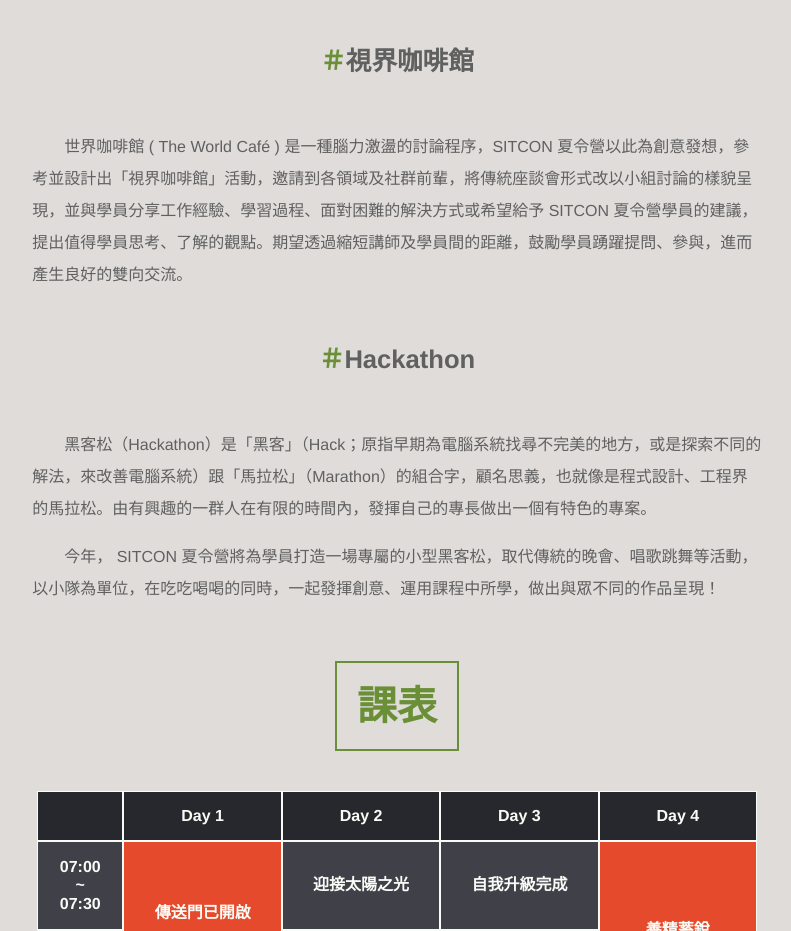
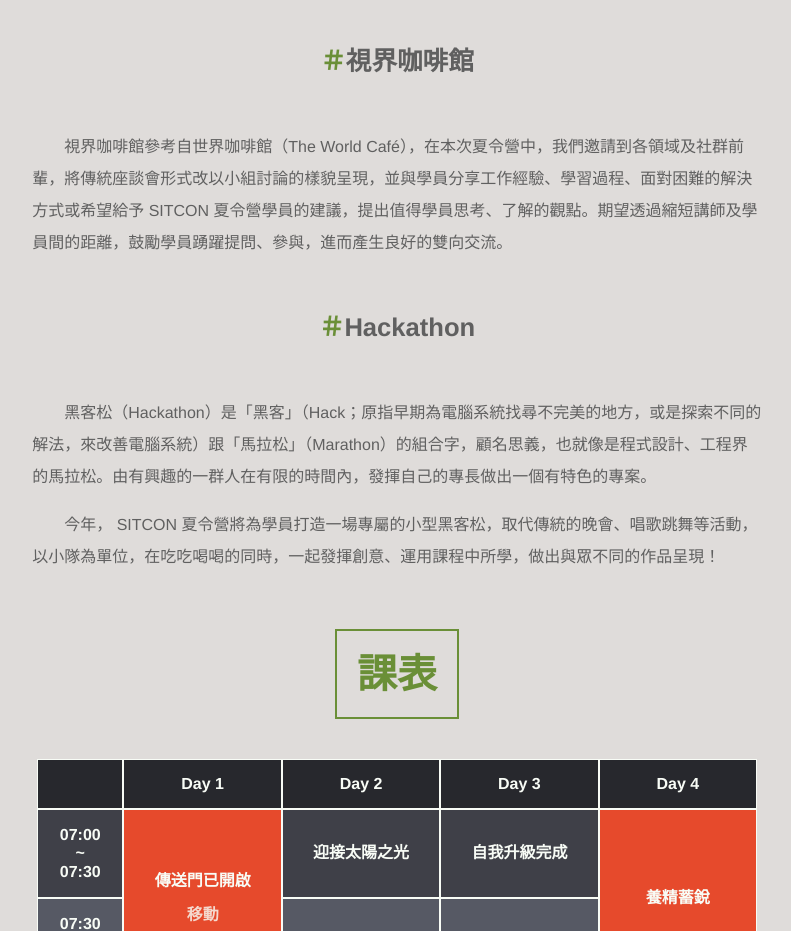
Before and after one commit to sitcon-tw/camp2017, a Vue app: page / in a window 1280 px wide. Shown: the part 2980-3911 px from the top of the page, without its empty margins (243-1034 px from the left). Built offline with nearby package versions, Linux system fonts and the light colour scheme.

Commit message:
Update `世界咖啡館`

```diff
--- a/src/components/Course.vue
+++ b/src/components/Course.vue
@@ -11,7 +11,7 @@
   </div>
   <h1 class="subtitle">視界咖啡館</h1>
   <div class="content">
-    <p>世界咖啡館 ( The World Café ) 是一種腦力激盪的討論程序，SITCON 夏令營以此為創意發想，參考並設計出「視界咖啡館」活動，邀請到各領域及社群前輩，將傳統座談會形式改以小組討論的樣貌呈現，並與學員分享工作經驗、學習過程、面對困難的解決方式或希望給予 SITCON 夏令營學員的建議，提出值得學員思考、了解的觀點。期望透過縮短講師及學員間的距離，鼓勵學員踴躍提問、參與，進而產生良好的雙向交流。</p>
+    <p>視界咖啡館參考自世界咖啡館（The World Café），在本次夏令營中，我們邀請到各領域及社群前輩，將傳統座談會形式改以小組討論的樣貌呈現，並與學員分享工作經驗、學習過程、面對困難的解決方式或希望給予 SITCON 夏令營學員的建議，提出值得學員思考、了解的觀點。期望透過縮短講師及學員間的距離，鼓勵學員踴躍提問、參與，進而產生良好的雙向交流。</p>
   </div>
   <h1 class="subtitle">Hackathon</h1>
   <div class="content">
```
